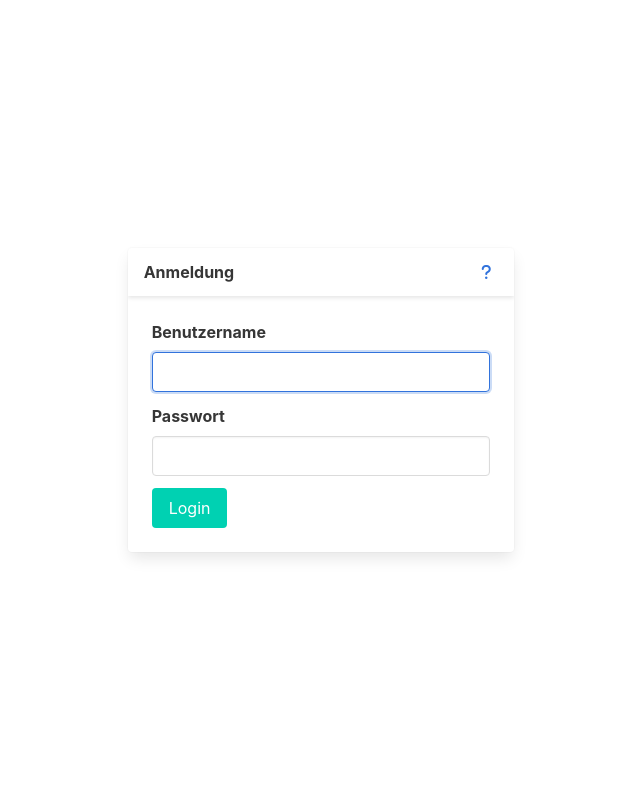
After one commit to aiventimptner/faking-vote, a Django app: page /accounts/login/ in a window 1280 px wide. The commit adds this page. Shown: the whole page, without its empty margins (319-959 px from the left). Run offline with Django 3.2, Linux system fonts and the light colour scheme; some libraries are stand-ins or nearby versions.

Commit message:
Customize auth views

```diff
--- /dev/null
+++ b/votes/templates/registration/logged_out.html
@@ -0,0 +1,5 @@
+{% extends 'votes/base_info.html' %}
+
+{% block content %}
+    {% include 'votes/snippet_info.html' with title="Logged out" subtitle="Du wurdest erfolgreich abgemeldet. Bis zum nächsten mal." %}
+{% endblock %}
--- a/votes/templates/registration/login.html
+++ b/votes/templates/registration/login.html
@@ -1,39 +1,35 @@
-{% extends 'votes/layout.html' %}
+{% extends 'votes/base_auth.html' %}
+
+{% block header %}
+    {% include 'votes/snippet_auth.html' with title="Anmeldung" icon="fas fa-question" %}
+{% endblock %}
 
 {% block content %}
-    <div class="container vh-100 d-flex justify-content-center align-items-center">
-        <div class="card" style="width: 25rem;">
-            <div class="card-body">
-                <h3 class="card-title">Anmeldung</h3>
-                <form method="post" action="{% url 'login' %}">
-                    {% csrf_token %}
-                    <input type="hidden" name="next" value="{{ next }}">
-                    <div class="mb-3">
-                        <label for="{{ form.username.id_for_label }}" class="form-label">
-                            {{ form.username.label }}
-                        </label>
-                        <input id="{{ form.username.id_for_label }}" type="text" class="form-control" name="username" autofocus autocapitalize="none" autocomplete="username" maxlength="150" required>
-                    </div>
-                    <div class="mb-3">
-                        <label for="{{ form.password.id_for_label }}" class="form-label">
-                            {{ form.password.label }}
-                        </label>
-                        <input id="{{ form.password.id_for_label }}" type="password" class="form-control" name="password" autocomplete="current-password" required>
-                    </div>
-                    <div class="d-flex justify-content-between align-items-center">
-                        <button type="submit" class="btn btn-primary">Login</button>
-                        <small>
-                            <a href="{% url 'password_reset' %}" class="text-decoration-none link-secondary">Passwort vergessen?</a>
-                        </small>
-                    </div>
-                    {% if form.errors %}
-                        <ul class="errorlist nonfield">
-                            <li>Login fehlgeschlagen. Bitte erneut probieren.</li>
-                        </ul>
-                    {% endif %}
+    <form method="post">
+        {% csrf_token %}
 
-                </form>
+        <input type="hidden" name="next" value="{{ next }}">
+
+        <div class="field">
+            <label class="label" for="{{ form.username.id_for_label }}">{{ form.username.label }}</label>
+            <div class="control">
+                <input id="{{ form.username.id_for_label }}" type="text" class="input" name="username" autofocus autocapitalize="none" autocomplete="username" maxlength="150" required>
             </div>
         </div>
-    </div>
+
+        <div class="field">
+            <label class="label" for="{{ form.password.id_for_label }}">
+                {{ form.password.label }}
+            </label>
+            <div class="control">
+                <input id="{{ form.password.id_for_label }}" type="password" class="input" name="password" autocomplete="current-password" required>
+            </div>
+        </div>
+
+        <button type="submit" class="button is-primary">Login</button>
+
+        {% if form.errors %}
+            <p class="help is-danger">Login fehlgeschlagen. Bitte erneut probieren.</p>
+        {% endif %}
+    </form>
 {% endblock %}
--- /dev/null
+++ b/votes/templates/registration/password_reset_complete.html
@@ -0,0 +1,5 @@
+{% extends 'votes/base_info.html' %}
+
+{% block content %}
+    {% include 'votes/snippet_info.html' with title="Passwort geändert" subtitle="Dein Passwort wurde erfolgreich aktualisiert." %}
+{% endblock %}
--- /dev/null
+++ b/votes/templates/registration/password_reset_done.html
@@ -0,0 +1,5 @@
+{% extends 'votes/base_info.html' %}
+
+{% block content %}
+    {% include 'votes/snippet_info.html' with title="Passwort zurückgesetzt" subtitle="Du hast eine E-Mail zum Ändern deines Passwortes bekommen." %}
+{% endblock %}
--- /dev/null
+++ b/votes/templates/votes/base_auth.html
@@ -0,0 +1,16 @@
+{% extends 'votes/base.html' %}
+
+{% block body %}
+    <section class="hero is-fullheight">
+        <div class="hero-body is-justify-content-center">
+            <div class="column is-4 is-12-touch">
+                <div class="card">
+                    {% block header %}{% endblock %}
+                    <div class="card-content">
+                        {% block content %}{% endblock %}
+                    </div>
+                </div>
+            </div>
+        </div>
+    </section>
+{% endblock %}
--- a/votes/templates/votes/navigation.html
+++ b/votes/templates/votes/navigation.html
@@ -14,6 +14,7 @@
             <a class="navbar-item" href="{% url 'votes:results' %}">Ergebnisse</a>
         </div>
         <div class="navbar-end">
+            <a class="navbar-item" href="{% url 'password_change' %}">Passwort ändern</a>
             <a class="navbar-item" href="{% url 'logout' %}">Logout</a>
         </div>
     </div>
--- /dev/null
+++ b/votes/templates/votes/snippet_auth.html
@@ -0,0 +1,13 @@
+<div class="card-header">
+    <p class="card-header-title">
+        {{ title }}
+    </p>
+
+    {% if icon %}
+        <a href="{% url 'password_reset' %}" class="card-header-icon">
+            <span class="icon">
+                <i class="{{ icon }}"></i>
+            </span>
+        </a>
+    {% endif %}
+</div>
```
Also changed, not shown: votes/templates/registration/password_change_form.html (added, +47 -0 lines), votes/templates/registration/password_reset_confirm.html (added, +37 -0 lines), votes/templates/registration/password_reset_form.html (added, +27 -0 lines), votes/templates/registration/password_change_done.html (added).
